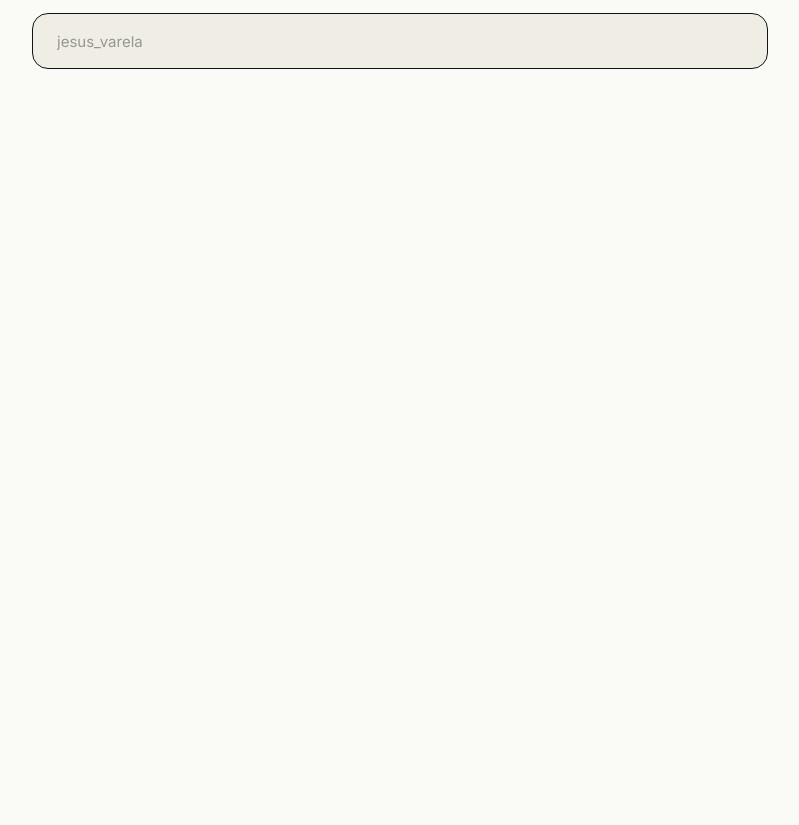
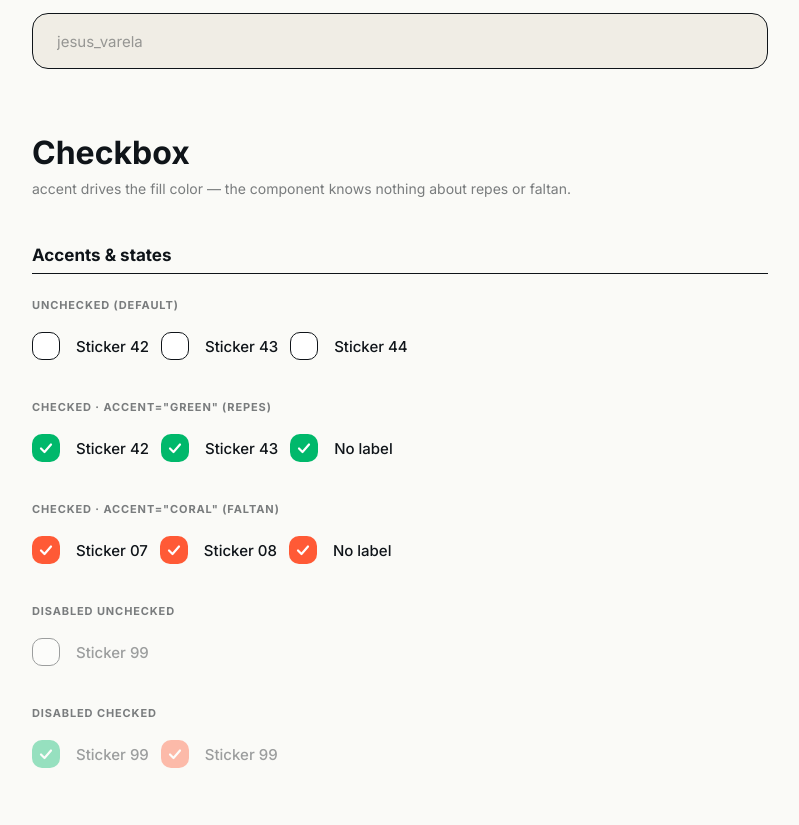
Before and after one commit to jesusaugusto0x2/sticker-trading, a Next.js app: page /component-docs in a window 1280 px wide. Shown: the part 3784-4609 px from the top of the page, without its empty margins (0-799 px from the left). Before the commit the page ends 3941 px from the top, so only its background shows below. Built offline with nearby package versions, Linux system fonts and the light colour scheme.

Commit message:
ui: add Checkbox component

```diff
--- a/app/component-docs/page.tsx
+++ b/app/component-docs/page.tsx
@@ -1,4 +1,4 @@
-import { Button, Input } from '@/components/ui';
+import { Button, Input, Checkbox } from '@/components/ui';
 
 function BellIcon() {
   return (
@@ -445,6 +445,79 @@ export default function ComponentDocsPage() {
           />
         </Row>
       </section>
+
+      {/* ── Checkbox ─────────────────────────────────────────── */}
+      <h1 style={{ fontSize: 32, fontWeight: 900, marginBottom: 8, marginTop: 64 }}>Checkbox</h1>
+      <p style={{ color: '#0F14198C', marginBottom: 48 }}>
+        accent drives the fill color — the component knows nothing about repes or faltan.
+      </p>
+
+      <section style={{ marginBottom: 48 }}>
+        <h2 style={{ fontSize: 17, fontWeight: 700, marginBottom: 24, paddingBottom: 8, borderBottom: '1.5px solid #0F1419' }}>
+          Accents &amp; states
+        </h2>
+
+        <Row label="unchecked (default)">
+          <Checkbox label="Sticker 42" />
+          <Checkbox label="Sticker 43" />
+          <Checkbox label="Sticker 44" />
+        </Row>
+
+        <Row label="checked · accent=&quot;green&quot; (repes)">
+          <Checkbox label="Sticker 42" accent="green" defaultChecked />
+          <Checkbox label="Sticker 43" accent="green" defaultChecked />
+          <Checkbox label="No label" accent="green" defaultChecked />
+        </Row>
+
+        <Row label="checked · accent=&quot;coral&quot; (faltan)">
+          <Checkbox label="Sticker 07" accent="coral" defaultChecked />
+          <Checkbox label="Sticker 08" accent="coral" defaultChecked />
+          <Checkbox label="No label" accent="coral" defaultChecked />
+        </Row>
+
+        <Row label="disabled unchecked">
+          <Checkbox label="Sticker 99" disabled />
+        </Row>
+
+        <Row label="disabled checked">
+          <Checkbox label="Sticker 99" accent="green" defaultChecked disabled />
+          <Checkbox label="Sticker 99" accent="coral" defaultChecked disabled />
+        </Row>
+      </section>
+
+      <section style={{ marginBottom: 48 }}>
+        <h2 style={{ fontSize: 17, fontWeight: 700, marginBottom: 24, paddingBottom: 8, borderBottom: '1.5px solid #0F1419' }}>
+          variant=&quot;card&quot;
+        </h2>
+
+        <Row label="unchecked">
+          <div style={{ display: 'flex', flexDirection: 'column', gap: 8, width: '100%', maxWidth: 320 }}>
+            <Checkbox variant="card" label="Sticker 42" />
+            <Checkbox variant="card" label="Sticker 43" />
+          </div>
+        </Row>
+
+        <Row label="checked · accent=&quot;green&quot;">
+          <div style={{ display: 'flex', flexDirection: 'column', gap: 8, width: '100%', maxWidth: 320 }}>
+            <Checkbox variant="card" accent="green" label="Sticker 42" defaultChecked />
+            <Checkbox variant="card" accent="green" label="Sticker 43" defaultChecked />
+          </div>
+        </Row>
+
+        <Row label="checked · accent=&quot;coral&quot;">
+          <div style={{ display: 'flex', flexDirection: 'column', gap: 8, width: '100%', maxWidth: 320 }}>
+            <Checkbox variant="card" accent="coral" label="Sticker 07" defaultChecked />
+            <Checkbox variant="card" accent="coral" label="Sticker 08" defaultChecked />
+          </div>
+        </Row>
+
+        <Row label="disabled">
+          <div style={{ display: 'flex', flexDirection: 'column', gap: 8, width: '100%', maxWidth: 320 }}>
+            <Checkbox variant="card" label="Sticker 42" disabled />
+            <Checkbox variant="card" accent="green" label="Sticker 43" defaultChecked disabled />
+          </div>
+        </Row>
+      </section>
     </div>
   );
 }
--- a/app/layout.tsx
+++ b/app/layout.tsx
@@ -1,20 +1,20 @@
-import type { Metadata } from "next";
-import { Geist, Geist_Mono } from "next/font/google";
-import "./globals.css";
+import type { Metadata } from 'next';
+import { Geist, Geist_Mono } from 'next/font/google';
+import './globals.css';
 
 const geistSans = Geist({
-  variable: "--font-geist-sans",
-  subsets: ["latin"],
+  variable: '--font-geist-sans',
+  subsets: ['latin'],
 });
 
 const geistMono = Geist_Mono({
-  variable: "--font-geist-mono",
-  subsets: ["latin"],
+  variable: '--font-geist-mono',
+  subsets: ['latin'],
 });
 
 export const metadata: Metadata = {
-  title: "Create Next App",
-  description: "Generated by create next app",
+  title: 'Sticker Trading App',
+  description: 'A simple app for trading stickers.',
 };
 
 export default function RootLayout({
--- /dev/null
+++ b/components/ui/Checkbox/Checkbox.module.css
@@ -0,0 +1,111 @@
+/* ─── Wrapper (the clickable label) ─────────────────────────── */
+.wrapper {
+  display: inline-flex;
+  align-items: center;
+  gap: var(--space-8);
+  min-height: var(--hit-min);
+  cursor: pointer;
+  user-select: none;
+}
+
+/* ─── Native input — hidden but accessible ───────────────────── */
+.nativeInput {
+  position: absolute;
+  opacity: 0;
+  width: 0;
+  height: 0;
+  pointer-events: none;
+}
+
+/* ─── Visual box ─────────────────────────────────────────────── */
+.box {
+  width: var(--checkbox-size);
+  height: var(--checkbox-size);
+  flex-shrink: 0;
+  display: inline-flex;
+  align-items: center;
+  justify-content: center;
+  background: var(--color-surface);
+  border: var(--border-thin);
+  border-radius: var(--radius-md);
+  transition:
+    background var(--duration-base) var(--ease-snap),
+    border-color var(--duration-base) var(--ease-snap),
+    transform var(--duration-base) var(--ease-snap);
+}
+
+/* ─── Check icon — hidden by default ────────────────────────── */
+.check {
+  opacity: 0;
+  transform: scale(0.3);
+  transition:
+    opacity var(--duration-base) var(--ease-snap),
+    transform var(--duration-base) var(--ease-snap);
+}
+
+/* ─── Checked state · green ──────────────────────────────────── */
+.accentGreen .nativeInput:checked + .box {
+  background: var(--color-green);
+  border-color: transparent;
+  transform: scale(1.08);
+}
+
+/* settle back after the snap overshoot */
+.accentGreen .nativeInput:checked + .box:not(:active) {
+  transform: scale(1);
+}
+
+/* ─── Checked state · coral ──────────────────────────────────── */
+.accentCoral .nativeInput:checked + .box {
+  background: var(--color-coral);
+  border-color: transparent;
+  transform: scale(1.08);
+}
+
+.accentCoral .nativeInput:checked + .box:not(:active) {
+  transform: scale(1);
+}
+
+/* ─── Check icon visible when checked ───────────────────────── */
+.nativeInput:checked + .box .check {
+  opacity: 1;
+  transform: scale(1);
+}
+
+/* ─── Focus ring (keyboard navigation) ──────────────────────── */
+.nativeInput:focus-visible + .box {
+  box-shadow: var(--shadow-sm);
+}
+
+/* ─── Label text ─────────────────────────────────────────────── */
+.labelText {
+  font-family: var(--font-body);
+  font-size: var(--text-lg);
+  font-weight: var(--weight-medium);
+  color: var(--color-ink);
+}
+
+/* ─── Card variant ───────────────────────────────────────────── */
+.card {
+  background: var(--color-surface);
+  border: var(--border-thin);
+  border-radius: var(--radius-2xl);
+  box-shadow: var(--shadow-sm);
+  padding: var(--space-8) var(--space-12);
+}
+
+/* self-contained label for card — no min-height, card padding handles spacing */
+.wrapperInCard {
+  display: flex;
+  align-items: center;
+  gap: var(--space-8);
+  cursor: pointer;
+  user-select: none;
+}
+
+/* ─── Disabled ───────────────────────────────────────────────── */
+.disabled {
+  opacity: 0.4;
+  cursor: not-allowed;
+  pointer-events: none;
+}
--- /dev/null
+++ b/components/ui/Checkbox/Checkbox.tsx
@@ -0,0 +1,88 @@
+'use client';
+
+import { useId } from 'react';
+import styles from './Checkbox.module.css';
+import type { CheckboxProps } from './Checkbox.types';
+
+export type {
+  CheckboxProps,
+  CheckboxAccent,
+  CheckboxVariant,
+} from './Checkbox.types';
+
+function CheckIcon() {
+  return (
+    <svg
+      className={styles.check}
+      width="16"
+      height="16"
+      viewBox="0 0 16 16"
+      fill="none"
+      aria-hidden="true"
+    >
+      <path
+        d="M3 8.5l3.5 3.5L13 4.5"
+        stroke="white"
+        strokeWidth="2.2"
+        strokeLinecap="round"
+        strokeLinejoin="round"
+      />
+    </svg>
+  );
+}
+
+export function Checkbox({
+  label,
+  accent = 'green',
+  variant = 'plain',
+  checked,
+  onChange,
+  disabled,
+  id,
+  ...props
+}: CheckboxProps) {
+  const generatedId = useId();
+  const inputId = id ?? generatedId;
+
+  const isDisabled = disabled;
+  const isCard = variant === 'card';
+
+  const accentClass = `accent${accent.charAt(0).toUpperCase() + accent.slice(1)}`;
+
+  // card uses its own base class to avoid inheriting min-height from .wrapper
+  const wrapperClass = isCard
+    ? [styles.wrapperInCard, styles[accentClass]].filter(Boolean).join(' ')
+    : [styles.wrapper, styles[accentClass], isDisabled ? styles.disabled : '']
+        .filter(Boolean)
+        .join(' ');
+
+  const inner = (
+    <label htmlFor={inputId} className={wrapperClass}>
+      <input
+        {...props}
+        id={inputId}
+        type="checkbox"
+        checked={checked}
+        disabled={isDisabled}
+        onChange={(e) => onChange?.(e.target.checked)}
+        className={styles.nativeInput}
+      />
+      <span className={styles.box} aria-hidden="true">
+        <CheckIcon />
+      </span>
+      {label && <span className={styles.labelText}>{label}</span>}
+    </label>
+  );
+
+  if (!isCard) return inner;
+
+  return (
+    <div
+      className={[styles.card, isDisabled ? styles.disabled : '']
+        .filter(Boolean)
+        .join(' ')}
+    >
+      {inner}
+    </div>
+  );
+}
--- a/components/ui/index.tsx
+++ b/components/ui/index.tsx
@@ -1,2 +1,3 @@
 export * from './Button/Button';
 export * from './Input/Input';
+export * from './Checkbox/Checkbox';
```
Also changed, not shown: components/ui/Checkbox/Checkbox.types.ts (added, +15 -0 lines).
